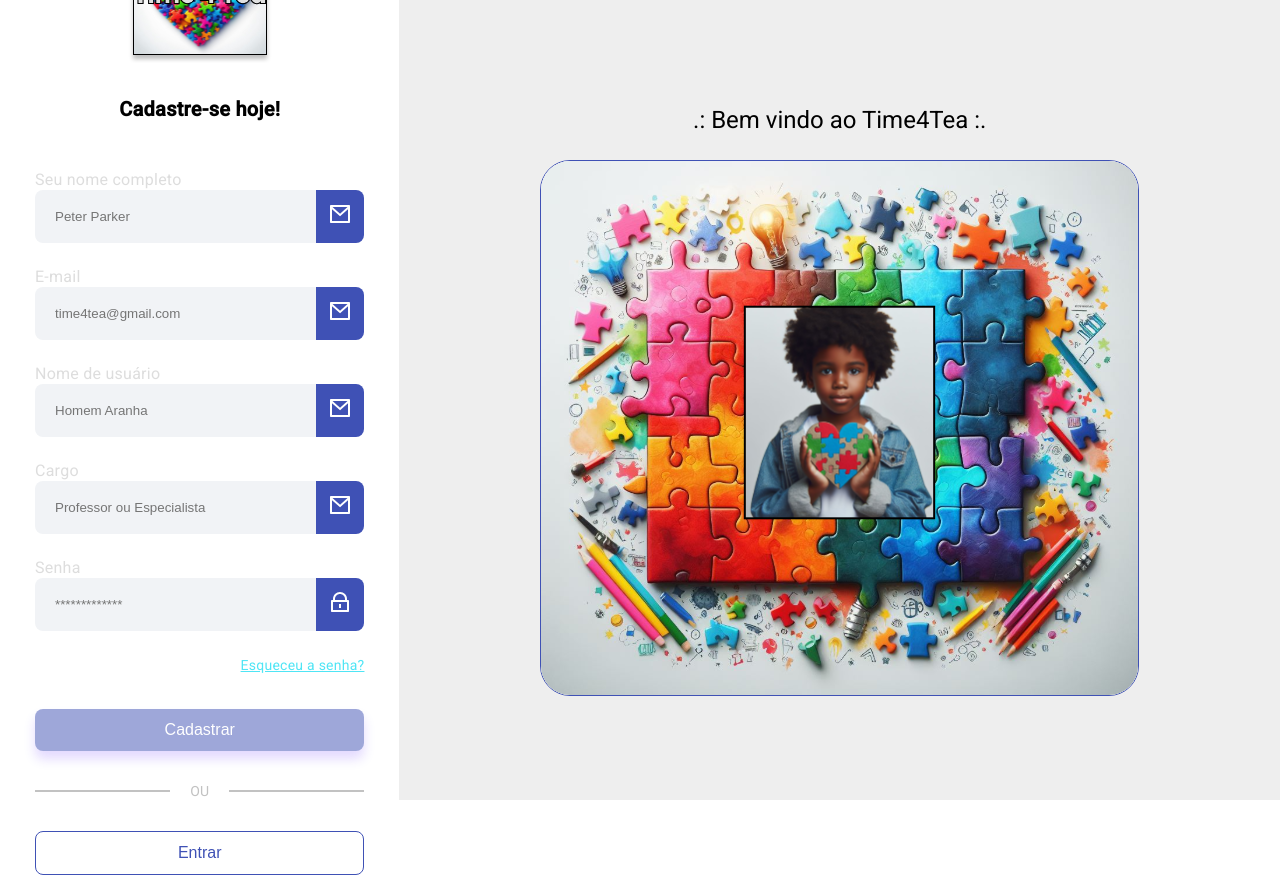
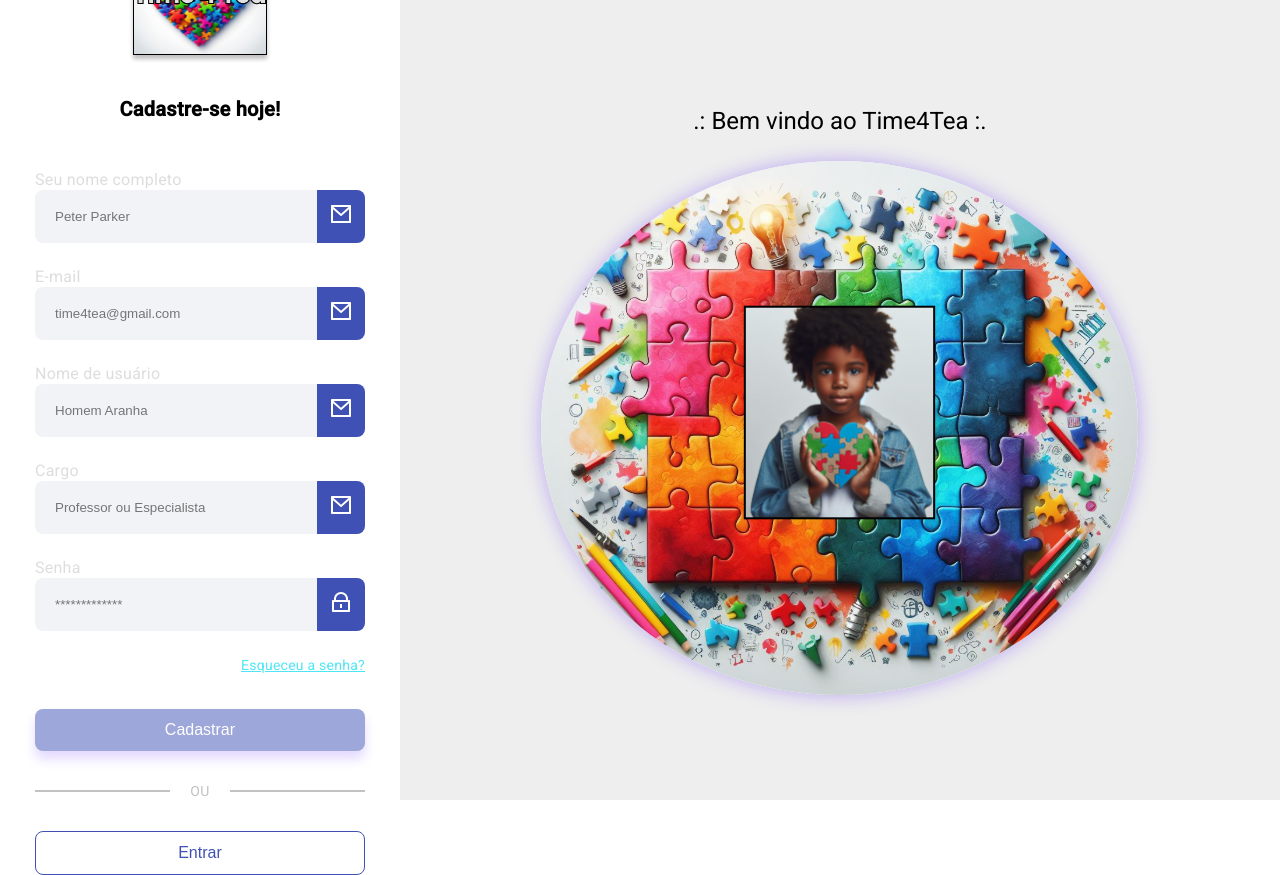
Before and after one commit to Nthingtech/front-tea, an Angular app: page /signup in a window 1280 px wide. Built offline with nearby package versions, Linux system fonts and the light colour scheme.

Commit message:
Button enter navigate

```diff
--- a/src/app/components/default-home-layout/default-home-layout.component.html
+++ b/src/app/components/default-home-layout/default-home-layout.component.html
@@ -4,7 +4,7 @@
     <h1>Autismo não se cura, se compreende.</h1>
     <img class="img" src="../../../assets/svg/OIG3 1.svg">
   </section>
-  <section class="button-section">
+  <section class="button-section" (click)="navigate()">
     <h2>{{ title }}</h2>
     <button>{{ loginBtnTxt }}</button>
   </section>
--- a/src/app/components/default-home-layout/default-home-layout.component.scss
+++ b/src/app/components/default-home-layout/default-home-layout.component.scss
@@ -33,7 +33,7 @@ main {
   }
 
   .img{
-    border-radius: 200px;
+
   }
 
   .button-section{
@@ -51,5 +51,6 @@ main {
     border: none;
     padding: 12px 24px;
     box-shadow: 0px 0px 20px rgba($color: #5398ff54, $alpha: 1.0);
+    cursor: pointer;
   }
 }
--- a/src/app/components/default-home-layout/default-home-layout.component.ts
+++ b/src/app/components/default-home-layout/default-home-layout.component.ts
@@ -1,4 +1,4 @@
-import { Component, Input } from '@angular/core';
+import { Component, EventEmitter, Input, Output } from '@angular/core';
 import { HeaderComponent } from '../header/header.component';
 
 @Component({
@@ -13,5 +13,10 @@ import { HeaderComponent } from '../header/header.component';
 export class DefaultHomeLayoutComponent {
   @Input() title: string = "";
   @Input() loginBtnTxt: string = "";
+  @Output("navigate") onNavigate = new EventEmitter();
+
+  navigate(){
+    this.onNavigate.emit();
+  }
 
 }
--- a/src/app/components/default-login-layout/default-login-layout.component.scss
+++ b/src/app/components/default-login-layout/default-login-layout.component.scss
@@ -22,10 +22,10 @@ main {
     background-color: $gray-bg;
 
     img {
-      border-radius: 30px;
-      border-color: $primary-color;
-      border-width: 1px;
-      border-style:ridge;
+      box-shadow:0px 0px 20px rgba(68, 1, 253, 0.3);
+      border-radius: 50%;
+      object-fit: cover;
+      border: 6px;
     }
   }
 
--- a/src/app/pages/home/home.component.html
+++ b/src/app/pages/home/home.component.html
@@ -1,5 +1,6 @@
 <app-default-home-layout
   title="Bem-vindo ao Time4Tea!"
   loginBtnTxt="Entrar"
+  (navigate)="navigate()"
 >
 </app-default-home-layout>
--- a/src/app/pages/home/home.component.ts
+++ b/src/app/pages/home/home.component.ts
@@ -1,5 +1,7 @@
 import { Component } from '@angular/core';
 import { DefaultHomeLayoutComponent } from '../../components/default-home-layout/default-home-layout.component';
+import { FormGroup } from '@angular/forms';
+import { Router } from '@angular/router';
 @Component({
   selector: 'app-home',
   standalone: true,
@@ -14,4 +16,9 @@ import { DefaultHomeLayoutComponent } from '../../components/default-home-layout
 })
 export class HomeComponent {
 
+  constructor(private router: Router){}
+
+  navigate(){
+    this.router.navigate(["login"])
+  }
 }
```
Also changed, not shown: src/app/components/default-login-layout/main-login.svg (added), src/assets/svg/OIG3 1.svg.
